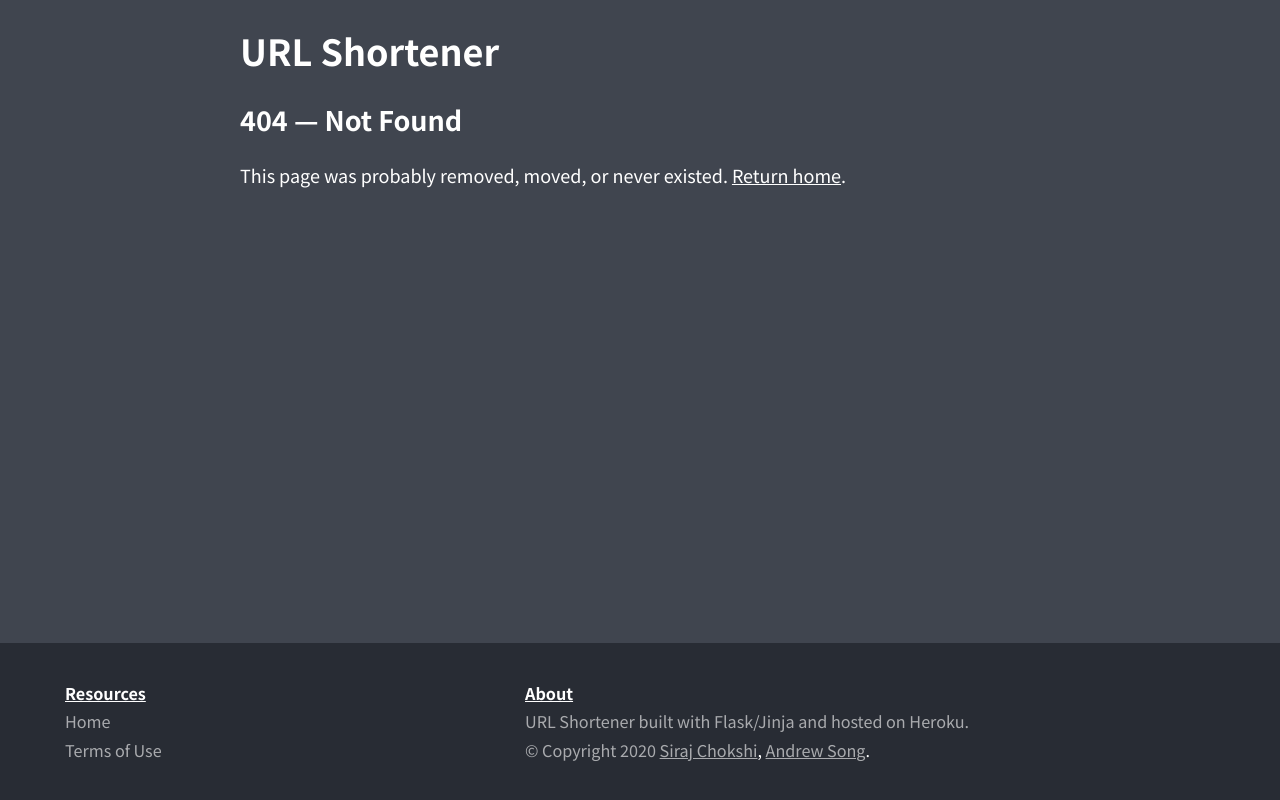
After one commit to SirajChokshi/shorten, a Flask app: template app/templates/404.html in a window 1280 px wide. The commit adds this page. Run offline with Flask 2, Linux system fonts and the light colour scheme; the template is opened without the code that fills it, so the values that code supplies are empty.

Commit message:
feat: styled and status codes for 404 errors

```diff
--- a/app/static/css/global.css
+++ b/app/static/css/global.css
@@ -1,5 +1,3 @@
-@import url('https://fonts.googleapis.com/css2?family=Noto+Sans+JP:wght@400;700&display=swap');
-
 * {
     -webkit-font-smoothing: antialiased;
     -moz-osx-font-smoothing: grayscale;
--- /dev/null
+++ b/app/templates/404.html
@@ -0,0 +1,7 @@
+{% extends "layout.html" %}
+{% block content %}
+  <main class="terms">
+    <h2>404 &mdash; Not Found</h2>
+    <p>This page was probably removed, moved, or never existed. <a style="color: white" href={{ url_for('home') }}>Return home</a>.</p>
+  </main>
+{% endblock %}
--- a/app/templates/index.html
+++ b/app/templates/index.html
@@ -7,8 +7,11 @@
       <div id="action-bar">
         <input type="url" oninvalid="this.setCustomValidity('Enter a valid URL (starting with http:// or https://)')" oninput="this.setCustomValidity('')" name="url" placeholder="e.g. https://google.com" required /><button type="submit" data-hover="→"><div>Shorten</div></button>
       </div>
-      <span>Optionally, use a custom alias:<br /><span>https://s5n.herokuapp.com/ <input type="text" name="code" placeholder="custom-alias" /></span></span>
+      <span>Optionally, use a custom alias:<br /><span>https://s5n.herokuapp.com/ <input type="text" name="code" id="custom-alias" placeholder="custom-alias" /></span></span>
     </form>
+    <script>
+      document.getElementById('custom-alias').value = {{ code }}
+    </script>
     {% if result == -1 %}
     <p class="error">
       Invalid URL.
--- a/app/templates/layout.html
+++ b/app/templates/layout.html
@@ -3,13 +3,14 @@
   <head>
     <title>URL Shortener</title>
     <link rel="stylesheet" href="{{ url_for('static', filename='css/global.css') }}">
+    <link rel="stylesheet" href="https://fonts.googleapis.com/css2?family=Noto+Sans+JP:wght@400;700&display=swap">
   </head>
   <body>
     <div class="content">
       <header>
-        <div class="container">
+        <main>
           <h1 class="logo">URL Shortener</h1>
-        </div>
+        </main>
       </header>
       <div class="container">
         {% block content %}
```
Also changed, not shown: app/__init__.py (+13 -9 lines).
